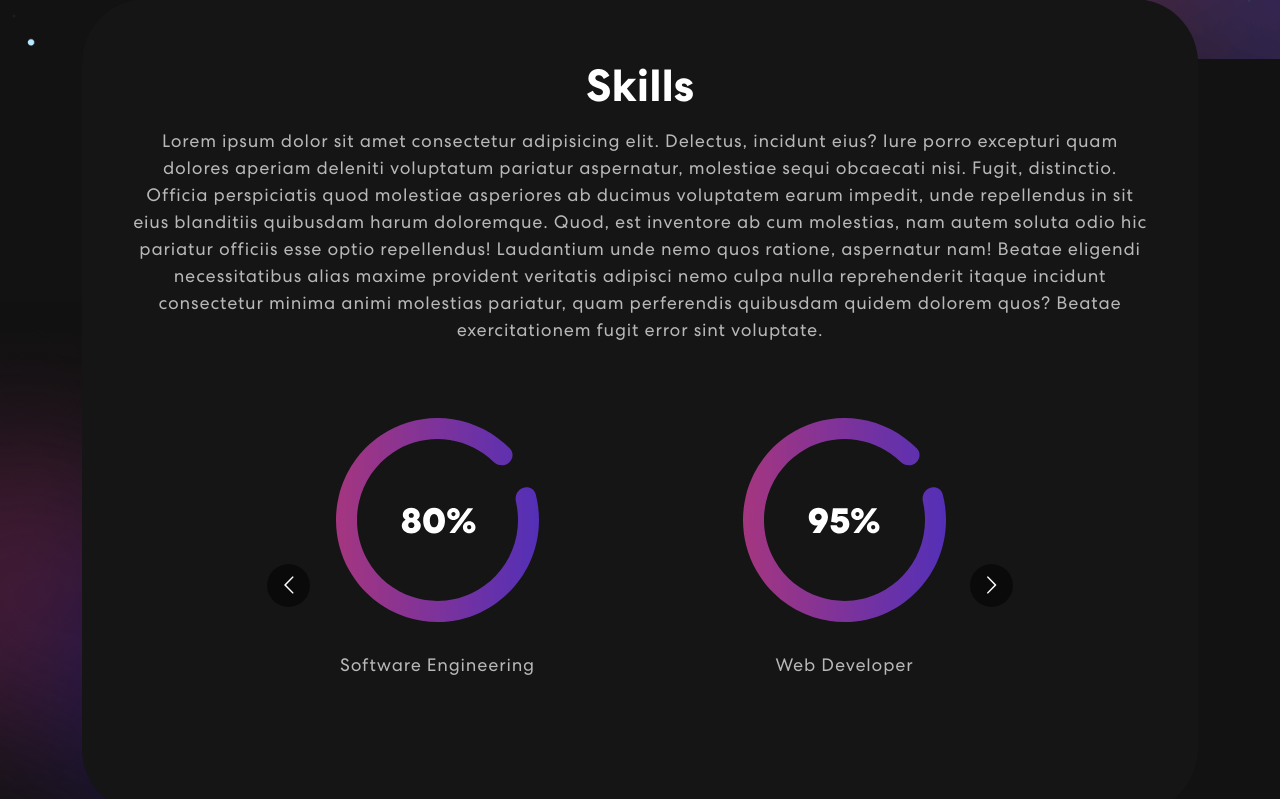
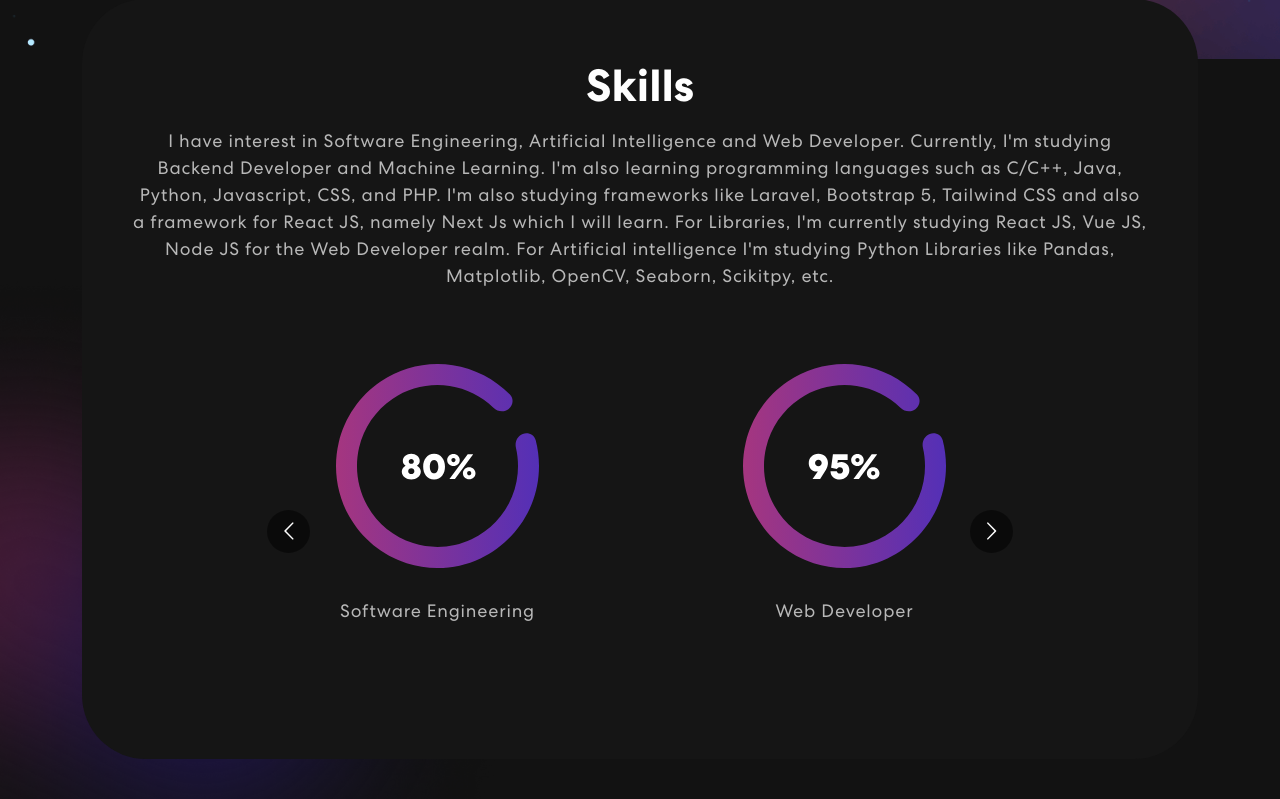
Before and after one commit to Caknoooo/cakno_personal_portofolio, a React (Create React App) app: page / in a window 1280 px wide. Shown: the part 821-1620 px from the top of the page. Built offline with nearby package versions, Linux system fonts and the light colour scheme; no server answers.

Commit message:
refactor: styling animations

```diff
--- a/src/components/Projects.jsx
+++ b/src/components/Projects.jsx
@@ -40,7 +40,7 @@ export const Projects = () => {
               {({ isVisible }) => (
                 <div
                   className={
-                    isVisible ? "animate__animated animate__bounce" : ""
+                    isVisible ? "animate__animated animate__fadeInUp" : ""
                   }
                 >
                   <h2>Projects</h2>
--- a/src/components/Skills.jsx
+++ b/src/components/Skills.jsx
@@ -34,20 +34,17 @@ export const Skills = () => {
           <Col>
             <div className="skill-bx">
               <h2>Skills</h2>
-              <p>
-                Lorem ipsum dolor sit amet consectetur adipisicing elit.
-                Delectus, incidunt eius? Iure porro excepturi quam dolores
-                aperiam deleniti voluptatum pariatur aspernatur, molestiae sequi
-                obcaecati nisi. Fugit, distinctio. Officia perspiciatis quod
-                molestiae asperiores ab ducimus voluptatem earum impedit, unde
-                repellendus in sit eius blanditiis quibusdam harum doloremque.
-                Quod, est inventore ab cum molestias, nam autem soluta odio hic
-                pariatur officiis esse optio repellendus! Laudantium unde nemo
-                quos ratione, aspernatur nam! Beatae eligendi necessitatibus
-                alias maxime provident veritatis adipisci nemo culpa nulla
-                reprehenderit itaque incidunt consectetur minima animi molestias
-                pariatur, quam perferendis quibusdam quidem dolorem quos? Beatae
-                exercitationem fugit error sint voluptate.
+              <p className="text-center">
+                I have interest in Software Engineering, Artificial Intelligence
+                and Web Developer. Currently, I'm studying Backend
+                Developer and Machine Learning. I'm also learning programming
+                languages such as C/C++, Java, Python, Javascript, CSS, and PHP.
+                I'm also studying frameworks like Laravel, Bootstrap 5, Tailwind
+                CSS and also a framework for React JS, namely Next Js which I
+                will learn. For Libraries, I'm currently studying React JS, Vue
+                JS, Node JS for the Web Developer realm. For Artificial
+                intelligence I'm studying Python Libraries like Pandas,
+                Matplotlib, OpenCV, Seaborn, Scikitpy, etc.
               </p>
               <Carousel
                 responsive={responsive}
```
